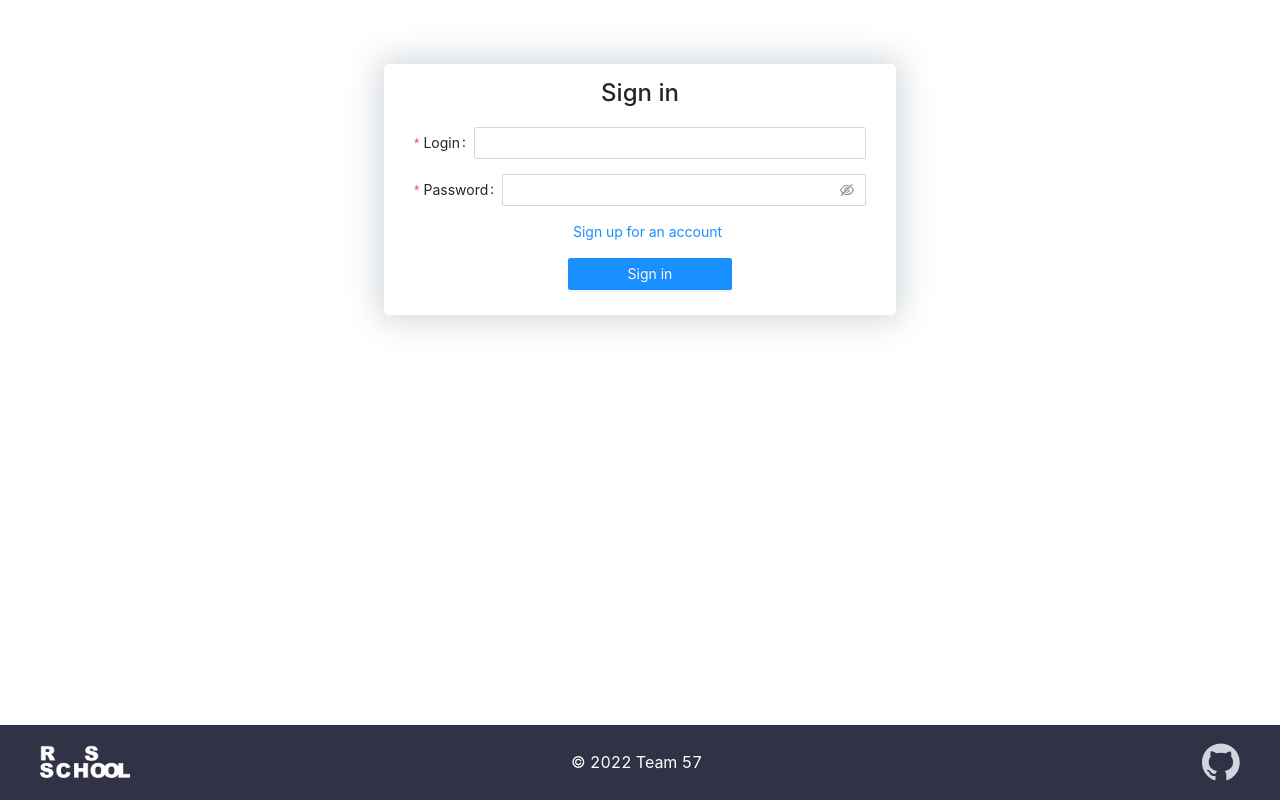
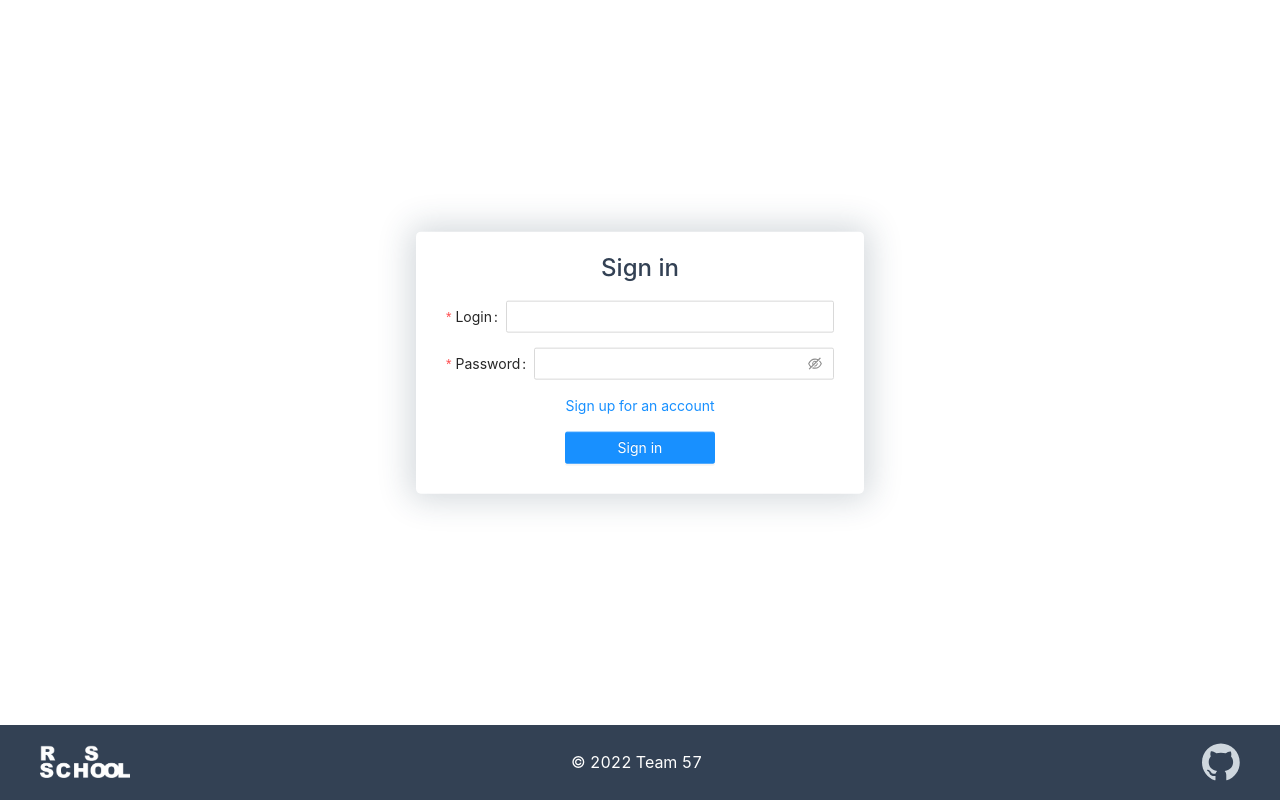
Before and after one commit to dariavv/project-management-app, a React (Create React App) app: page /signin in a window 1280 px wide. Built offline with nearby package versions, Linux system fonts and the light colour scheme; the HTML template or start-up script is replaced by a standard one.

Commit message:
PMA-32 fix: adjust sign in / sign up styles

```diff
--- a/src/constants/colors.ts
+++ b/src/constants/colors.ts
@@ -1,6 +1,6 @@
 export const WHITE = '#FFFFFF';
 export const LIGHTGREY = '#F5F8FA';
-export const DARK = '#323246';
+export const DARK = '#334154';
 export const PRIMARY = '#1890FF';
 export const GREY = '#CFD7DE';
 export const DARK_GREY = '#9ca5b5';
--- a/src/modules/Auth/styled.ts
+++ b/src/modules/Auth/styled.ts
@@ -2,29 +2,24 @@
 import styled from 'styled-components';
 import { Form as AntForm } from 'antd';
 import { Button } from 'components';
+import { DARK } from 'constants/colors';
 
 export const ConteinerWrapper = styled.main`
   height: calc(100vh - 75px);
   width: 100%;
-  padding-top: 5%;
-  padding-bottom: 2%;
-  overflow: auto;
-  @media (max-width: 1000px) {
-    padding-top: 2%;
-  }
+  position: relative;
 `;
 
 export const ConteinerForm = styled.div`
-  box-sizing: border-box;
+  position: absolute;
+  top: 50%;
+  left: 50%;
+  transform: translate(-50%, -50%);
   box-shadow: 0px 0px 33px 6px rgba(34, 60, 80, 0.2);
   padding: 10px;
-  width: 40%;
-  max-width: 700px;
-  margin: 0 auto;
+  width: 35%;
   border-radius: 5px;
-  overflow: auto;
   @media (max-width: 1000px) {
-    margin-top: 5%;
     min-width: 440px;
   }
   @media (max-width: 640px) {
@@ -37,12 +32,12 @@
   display: flex;
   justify-content: center;
   align-items: center;
-  margin: 0 0 15px 15px;
+  margin: 0 0 15px 0;
 `;
 
 export const StyledButton = styled(Button)`
   width: 100% !important;
-  margin-bottom: 15px !important;
+  margin: 0 !important;
 `;
 
 export const StyledButtonCont = styled(AntForm.Item)`
@@ -50,14 +45,8 @@
   display: flex;
   align-items: center;
   justify-content: center;
-  margin-top: 15px;
+  margin: 15px auto 20px;
   max-width: 250px;
-  @media (max-width: 1000px) {
-    max-width: 200px;
-  }
-  @media (max-width: 640px) {
-    max-width: 150px;
-  }
 `;
 
 export const StyledFormItem = styled(AntForm.Item)`
@@ -73,4 +62,6 @@
 
 export const Title = styled.h2`
   text-align: center;
+  color: ${DARK};
+  margin: 7px 0 0 0;
 `;
```
